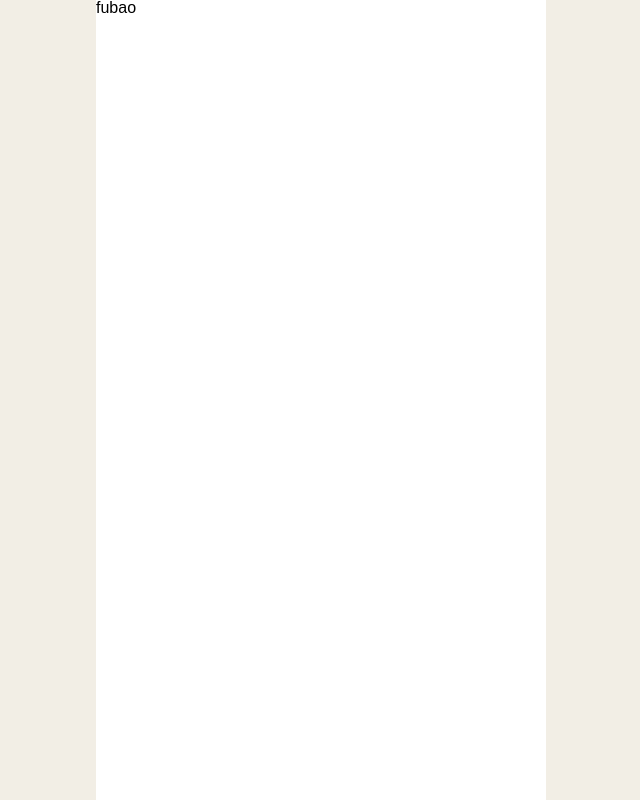
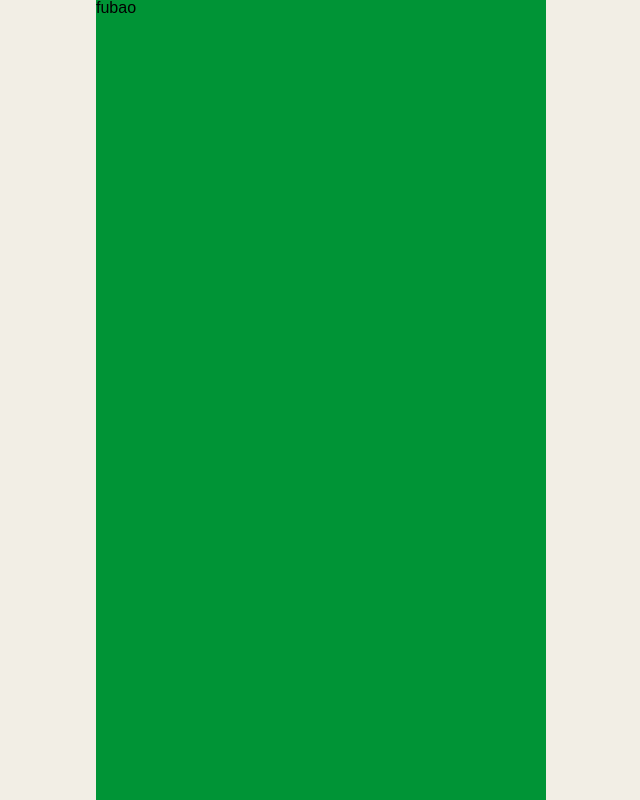
Before and after one commit to YouAndMyFuBao/fubao-client, a Next.js app: page / in a window 1280 px wide. Shown: the whole page, without its empty margins (319-959 px from the left). Built offline with nearby package versions, Linux system fonts and the light colour scheme.

Commit message:
:lipstick: 레이아웃 스타일 변경

```diff
--- a/src/components/layout/layout.css.ts
+++ b/src/components/layout/layout.css.ts
@@ -7,5 +7,5 @@ export const base = css({
   maxWidth: '450px',
   height: '100vh',
   margin: '0 auto',
-  backgroundColor: 'white',
+  backgroundColor: '#009436',
 });
```
